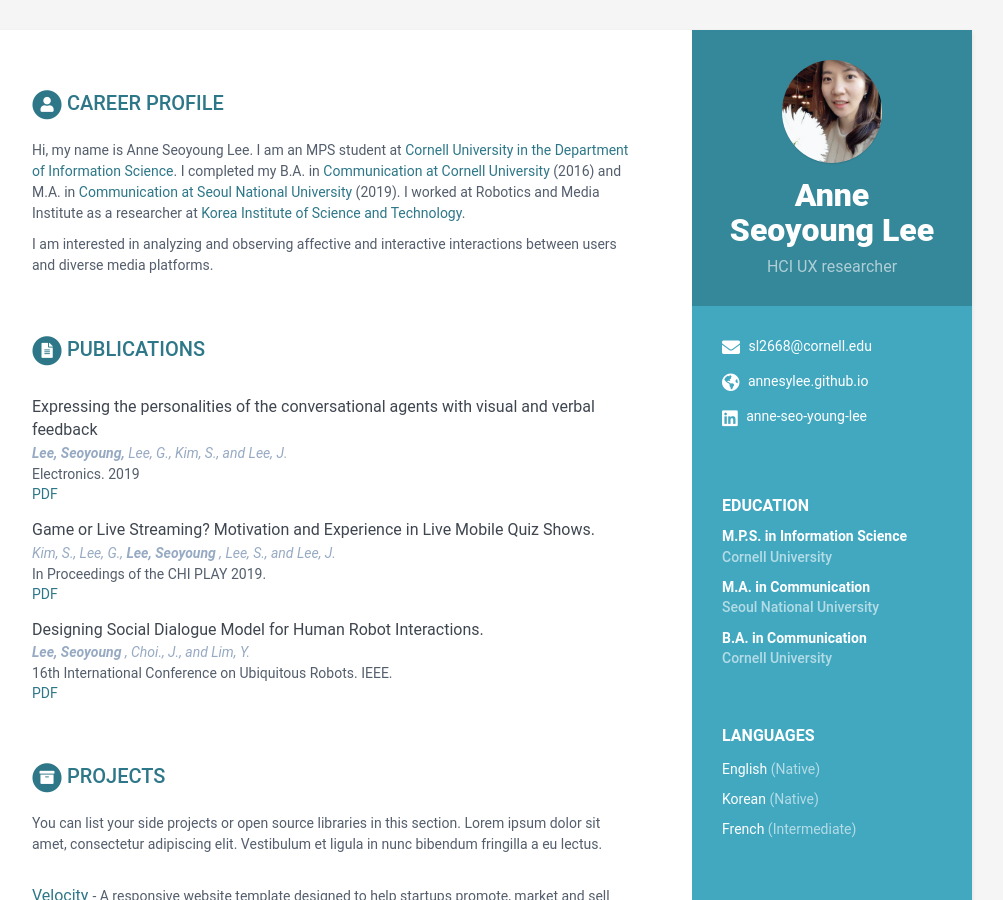
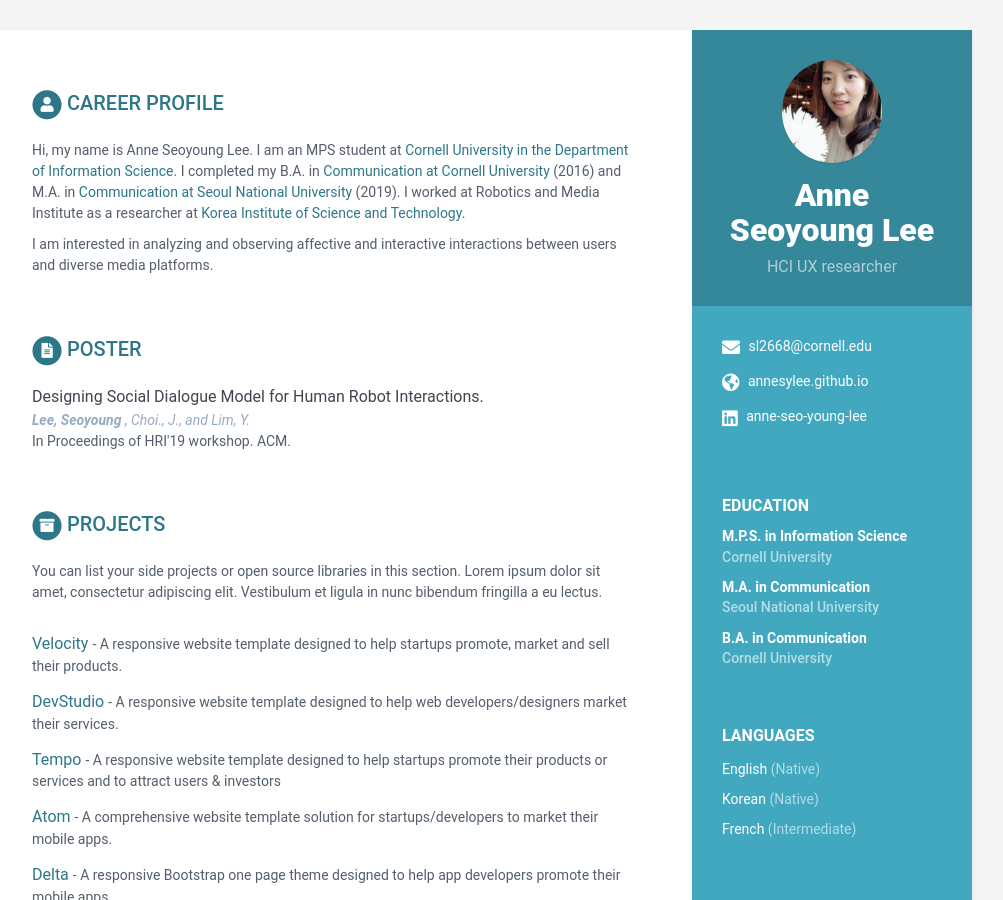
Before and after one commit to annesylee/annesylee.github.io, a Jekyll site: the page built from index.html, in a window 1280 px wide and 900 px high. Shown: the whole window, without its empty margins (168-1171 px from the left). Built offline with Jekyll 4.4.1, drawn with Linux system fonts in a browser that asks for light colours.

Commit message:
Update data.yml

```diff
--- a/_data/data.yml
+++ b/_data/data.yml
@@ -76,7 +76,9 @@
         authors: <strong> Lee, Seoyoung </strong>, Choi., J., and Lim, Y.
         conference: 16th International Conference on Ubiquitous Robots. IEEE. <br><a href="UR2019.pdf"> PDF</a></br>
 
-    extended abstract:
+    title: Poster
+    intro:
+    papers:
       - title: Designing Social Dialogue Model for Human Robot Interactions.
         authors: <strong> Lee, Seoyoung </strong>, Choi., J., and Lim, Y.
         conference: In Proceedings of HRI'19 workshop. ACM.
```
